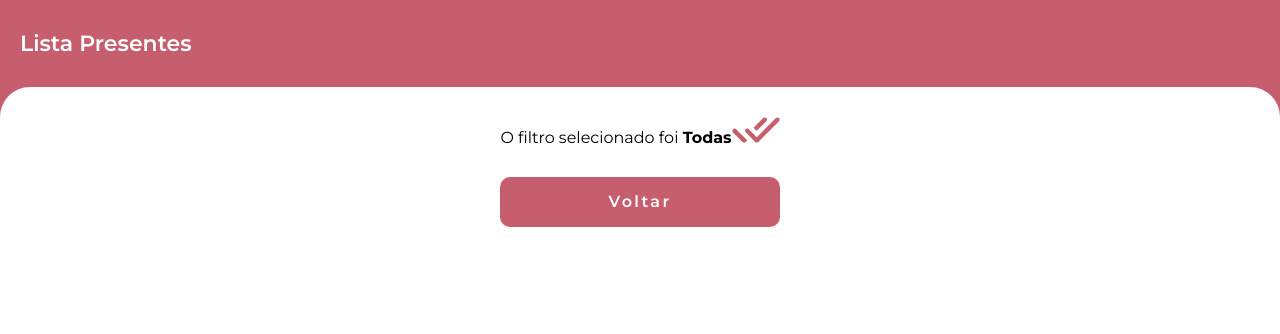
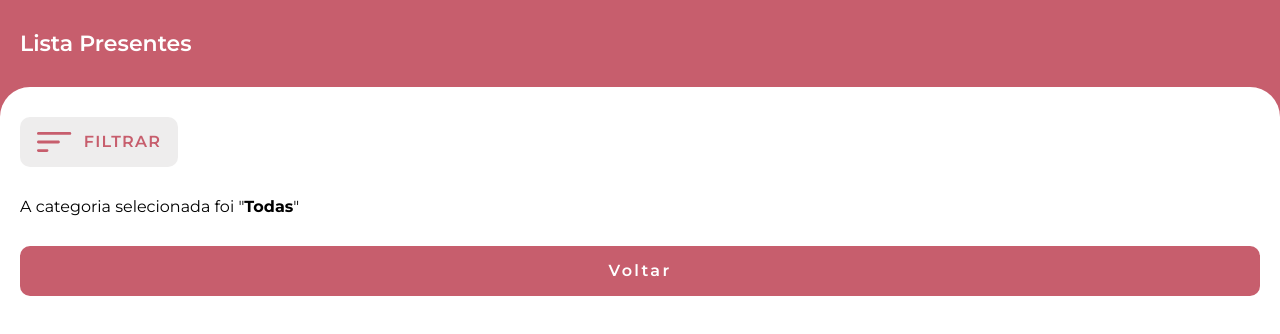
Before and after one commit to GabeCris/GiftList, a React (Create React App) app: page /products in a window 1280 px wide. Shown: the top 334 px of the page. Built offline with nearby package versions, Linux system fonts and the light colour scheme.

Commit message:
feat: filter product page

```diff
--- a/src/components/Filter/Filter.jsx
+++ b/src/components/Filter/Filter.jsx
@@ -1,14 +1,67 @@
-import React from "react";
+import React, { useState } from "react";
 import { useFilter } from "../../contexts/FilterContext/FilterContext";
 import Button from "../Button";
+import { iconsFilterList } from "../../pages/Filter/List";
+import { CloseIcon, ConfirmIcon, FilterIcon } from "../Icons";
 
 const Filter = () => {
-    const { selected } = useFilter();
+    const { selected, setSelected } = useFilter();
+    const [openOptions, setOpenOptions] = useState(false);
+
     return (
-        <section>
-            O filtro selecionado foi <b>{selected.label}</b>
-            {selected.icon}
-            <Button label={"Voltar"} url="filter"/>
+        <section className="filter-container">
+            <div className="filter-content">
+                <div
+                    className="filter-button"
+                    onMouseLeave={() => setOpenOptions(false)}
+                    onClick={() => setOpenOptions(!openOptions)}
+                >
+                    <FilterIcon />
+                    Filtrar
+                </div>
+                <div className="filter-wrapper">
+                    {openOptions &&
+                        iconsFilterList.map(
+                            ({ label, icon }) =>
+                                label !== "Todas" && (
+                                    <span
+                                        className={
+                                            selected.label === label &&
+                                            "filter-active"
+                                        }
+                                        onClick={() =>
+                                            selected.label === label
+                                                ? setSelected({
+                                                      label: "Todas",
+                                                      icon: <ConfirmIcon />,
+                                                  })
+                                                : (setSelected({
+                                                      label: label,
+                                                      icon: icon,
+                                                  }),
+                                                  setOpenOptions(!openOptions))
+                                        }
+                                    >
+                                        {label}
+                                    </span>
+                                )
+                        )}
+                </div>
+                {selected.label !== "Todas" && (
+                    <div
+                        className="filter-icon"
+                        onClick={() =>
+                            setSelected({
+                                label: "Todas",
+                                icon: <ConfirmIcon />,
+                            })
+                        }
+                    >
+                        {selected.icon}
+                        <CloseIcon />
+                    </div>
+                )}
+            </div>
         </section>
     );
 };
--- /dev/null
+++ b/src/components/Icons/CloseIcon.jsx
@@ -0,0 +1,20 @@
+import React from "react";
+
+function CloseIcon() {
+    return (
+        <svg
+            width="14"
+            height="14"
+            viewBox="0 0 14 14"
+            fill="none"
+            xmlns="http://www.w3.org/2000/svg"
+        >
+            <path
+                d="M6.575 7.975L1.675 12.875C1.49167 13.0583 1.25833 13.15 0.975 13.15C0.691667 13.15 0.458333 13.0583 0.275 12.875C0.0916663 12.6917 0 12.4583 0 12.175C0 11.8917 0.0916663 11.6583 0.275 11.475L5.175 6.575L0.275 1.675C0.0916663 1.49167 0 1.25833 0 0.975C0 0.691667 0.0916663 0.458333 0.275 0.275C0.458333 0.0916663 0.691667 0 0.975 0C1.25833 0 1.49167 0.0916663 1.675 0.275L6.575 5.175L11.475 0.275C11.6583 0.0916663 11.8917 0 12.175 0C12.4583 0 12.6917 0.0916663 12.875 0.275C13.0583 0.458333 13.15 0.691667 13.15 0.975C13.15 1.25833 13.0583 1.49167 12.875 1.675L7.975 6.575L12.875 11.475C13.0583 11.6583 13.15 11.8917 13.15 12.175C13.15 12.4583 13.0583 12.6917 12.875 12.875C12.6917 13.0583 12.4583 13.15 12.175 13.15C11.8917 13.15 11.6583 13.0583 11.475 12.875L6.575 7.975Z"
+                fill="white"
+            />
+        </svg>
+    );
+}
+
+export default CloseIcon;
--- /dev/null
+++ b/src/components/Icons/FilterIcon.jsx
@@ -0,0 +1,20 @@
+import React from "react";
+
+function FilterIcon() {
+    return (
+        <svg
+            width="35"
+            height="20"
+            viewBox="0 0 35 20"
+            fill="none"
+            xmlns="http://www.w3.org/2000/svg"
+        >
+            <path
+                d="M-7.62939e-06 18.5714C-7.62939e-06 18.1925 0.150501 17.8292 0.418411 17.5613C0.686321 17.2934 1.04968 17.1429 1.42857 17.1429H9.99999C10.3789 17.1429 10.7422 17.2934 11.0101 17.5613C11.2781 17.8292 11.4286 18.1925 11.4286 18.5714C11.4286 18.9503 11.2781 19.3137 11.0101 19.5816C10.7422 19.8495 10.3789 20 9.99999 20H1.42857C1.04968 20 0.686321 19.8495 0.418411 19.5816C0.150501 19.3137 -7.62939e-06 18.9503 -7.62939e-06 18.5714ZM-7.62939e-06 10C-7.62939e-06 9.62112 0.150501 9.25776 0.418411 8.98985C0.686321 8.72194 1.04968 8.57143 1.42857 8.57143H21.4286C21.8074 8.57143 22.1708 8.72194 22.4387 8.98985C22.7066 9.25776 22.8571 9.62112 22.8571 10C22.8571 10.3789 22.7066 10.7422 22.4387 11.0102C22.1708 11.2781 21.8074 11.4286 21.4286 11.4286H1.42857C1.04968 11.4286 0.686321 11.2781 0.418411 11.0102C0.150501 10.7422 -7.62939e-06 10.3789 -7.62939e-06 10ZM-7.62939e-06 1.42857C-7.62939e-06 1.04969 0.150501 0.686328 0.418411 0.418419C0.686321 0.15051 1.04968 0 1.42857 0H32.8571C33.236 0 33.5994 0.15051 33.8673 0.418419C34.1352 0.686328 34.2857 1.04969 34.2857 1.42857C34.2857 1.80745 34.1352 2.17081 33.8673 2.43872C33.5994 2.70663 33.236 2.85714 32.8571 2.85714H1.42857C1.04968 2.85714 0.686321 2.70663 0.418411 2.43872C0.150501 2.17081 -7.62939e-06 1.80745 -7.62939e-06 1.42857Z"
+                fill="#C75E6D"
+            />
+        </svg>
+    );
+}
+
+export default FilterIcon;
--- a/src/components/Icons/index.js
+++ b/src/components/Icons/index.js
@@ -11,5 +11,7 @@ export { default as BathtubIcon } from './BathtubIcon';
 export { default as TelevisionIcon } from './TelevisionIcon';
 export { default as WasherIcon } from './WasherIcon';
 export { default as ConfirmIcon } from './ConfirmIcon';
+export { default as FilterIcon } from './FilterIcon';
+export { default as CloseIcon } from './CloseIcon';
 
 export const iconsFilterList = [ Bathtub, BedIcon, PanIcon, TelevisionIcon, WasherIcon, ConfirmIcon]
--- a/src/pages/Products/Products.jsx
+++ b/src/pages/Products/Products.jsx
@@ -1,11 +1,18 @@
 import React from "react";
 import Layout from "../../components/Layout/Layout";
 import Filter from "../../components/Filter";
+import Button from "../../components/Button";
+import { useFilter } from "../../contexts/FilterContext/FilterContext";
 
 const Products = () => {
+    const {selected} = useFilter();
     return (
         <Layout>
             <Filter />
+            <section className="products-container">
+                A categoria selecionada foi "<b>{selected.label}</b>"
+                <Button label={"Voltar"} url={"filter"}></Button>
+            </section>
         </Layout>
     );
 };
--- a/src/styles/global.scss
+++ b/src/styles/global.scss
@@ -101,3 +101,95 @@ color: #000000;
         }
     }
 }
+
+.filter-container {
+    background-color: $white-color;
+    z-index: 10;
+    width: 100vw;
+    position: sticky;
+    border-radius: 30px 30px 0 0;
+    padding: 20px;
+    padding-top: 0;
+    @include centralize(space-between);
+    padding-bottom: 10px;
+    .filter-button {
+        width: 158px;
+        height: 50px;
+        border-radius: 10px;
+        background-color: $light-gray-color;
+        @include centralize;
+        gap: 12px;
+        font-weight: 600;
+font-size: 16px;
+line-height: 20px;
+text-transform: uppercase;
+letter-spacing: 0.08em;
+color: #C75E6D;
+    }
+}
+
+.filter {
+    &-content {
+        @include centralize(flex-end);
+        gap: 12px;
+        position: relative;
+    }
+    &-wrapper {
+        border-radius: 10px;
+        @include centralize;
+        background-color: $light-gray-color;
+        overflow-y: scroll;
+        max-height: 175px;
+        z-index: 10;
+        top: 50px;
+        left: 0;
+        width: 158px;
+        position: absolute;
+        justify-content: flex-start;
+        scroll-snap-type: y mandatory;
+        flex-direction: column;
+        span {
+            color: $dark-gray-color;
+            font-weight: 500;
+            border-radius: 10px;
+            min-height: calc(175px / 3);
+            scroll-snap-align: start;
+            width: 100%;
+            @include centralize;
+            text-align: center;
+        }
+    }
+    &-active {
+        background-color: $dark-gray-color;
+        border: 3px solid $light-gray-color;
+        color: $white-color !important;
+    }
+    &-input {
+        height: 55px;
+        .span-input {
+            left: auto !important;
+        }
+    }
+    &-icon {
+        padding: 10px;
+        height: 50px;
+        border-radius: 10px;
+        background-color: $primary-color;
+        @include centralize;
+        gap: 12px;
+        svg {
+            filter: brightness(100);
+            width: 25px;
+            height: 25px;
+            &:last-child{
+                width: 13px;
+                height: 13px;
+            }
+        }
+    }
+}
+
+.products-container{
+    width: 100%;
+    padding-top: 20px;
+}
```
